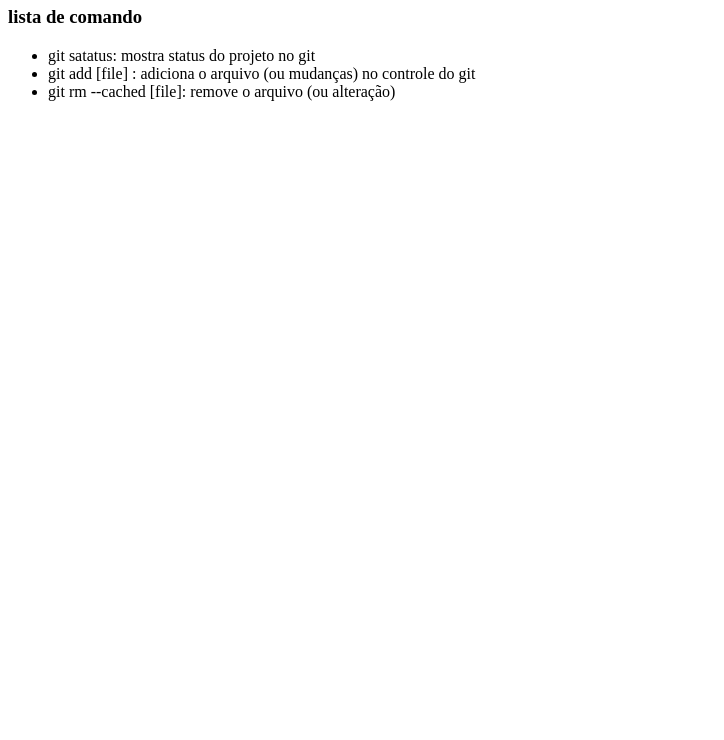
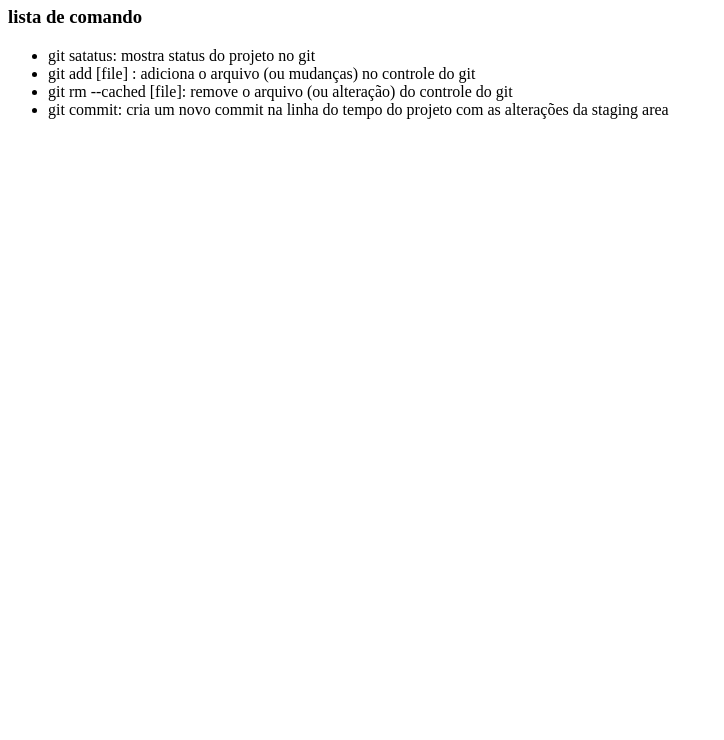
Before and after one commit to GuilhermeMagalhaesRodrigues/git_aula, a plain HTML site: page index.html in a window 1280 px wide. Shown: the part 60-800 px from the top of the page, without its empty margins (0-724 px from the left). Drawn offline with Linux system fonts and the light colour scheme.

Commit message:
Adiciona o comado git commit na lista
Adiciona o comando git commit na lista de comandos da aula

```diff
--- a/index.html
+++ b/index.html
@@ -7,7 +7,8 @@
             <h3>lista de comando</h3>
             <ul> <li>git satatus: mostra status do projeto no git</li>
             <li>git add [file] : adiciona o arquivo (ou mudanças) no controle do git</li>
-            <li>git rm --cached [file]: remove o arquivo (ou alteração) </li>
+            <li>git rm --cached [file]: remove o arquivo (ou alteração) do controle do git</li>
+            <li>git commit: cria um novo commit na linha do tempo do projeto com as alterações da staging area</li>
         </ul>
     </body>
 </html>
```
